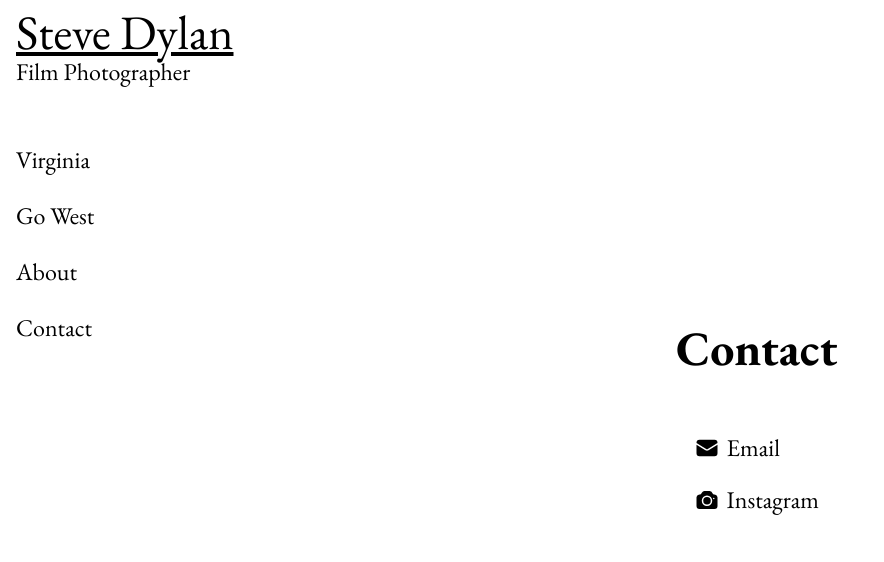
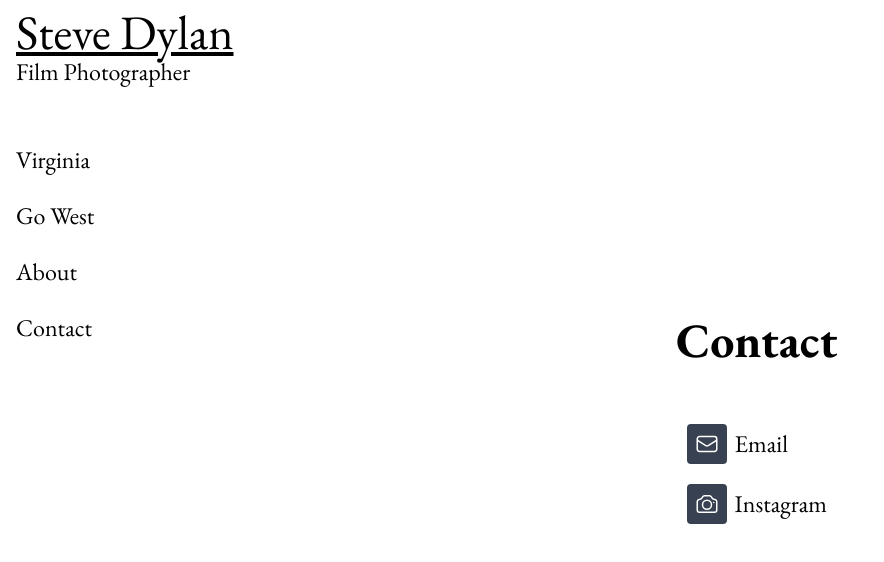
Before and after one commit to stevedsimkins/steve-dylan-photo-nextjs, a Next.js app: page /contact in a window 1280 px wide. Shown: the top 562 px of the page, without its empty margins (0-884 px from the left). Built offline with nearby package versions, Linux system fonts and the light colour scheme.

Commit message:
added some contact changes

```diff
--- a/app/contact/page.tsx
+++ b/app/contact/page.tsx
@@ -1,15 +1,15 @@
 import Link from "next/link";
-import { EnvelopeIcon, CameraIcon } from "@heroicons/react/24/solid";
+import { EnvelopeIcon, CameraIcon } from "@heroicons/react/24/outline";
 
 export default function Contact() {
   return (
     <div className="w-full h-screen flex flex-col justify-center items-center gap-5">
       <h1 className="font-ebGaramond text-5xl my-10 font-bold">Contact</h1>
       <div className="flex flex-col gap-5">
-        <Link className="font-ebGaramond text-2xl hover:underline flex items-center gap-2" href="mailto:stevedsimkins@gmail.com">
-          <EnvelopeIcon className="h-6 w-6" />Email</Link>
-        <Link className="font-ebGaramond text-2xl hover:underline flex items-center gap-2" href="https://instagram.com/stevedylanphoto">
-          <CameraIcon className="w-6 h-6" />Instagram</Link>
+        <Link className="font-ebGaramond text-2xl flex items-center gap-2" href="mailto:stevedsimkins@gmail.com">
+          <EnvelopeIcon className="h-10 w-10 bg-gray-700 hover:bg-gray-400 p-2 rounded text-white" />Email</Link>
+        <Link className="font-ebGaramond text-2xl flex items-center gap-2" href="https://instagram.com/stevedylanphoto">
+          <CameraIcon className="h-10 w-10 bg-gray-700 hover:bg-gray-400 p-2 rounded text-white" />Instagram</Link>
       </div>
     </div>
   )
```
